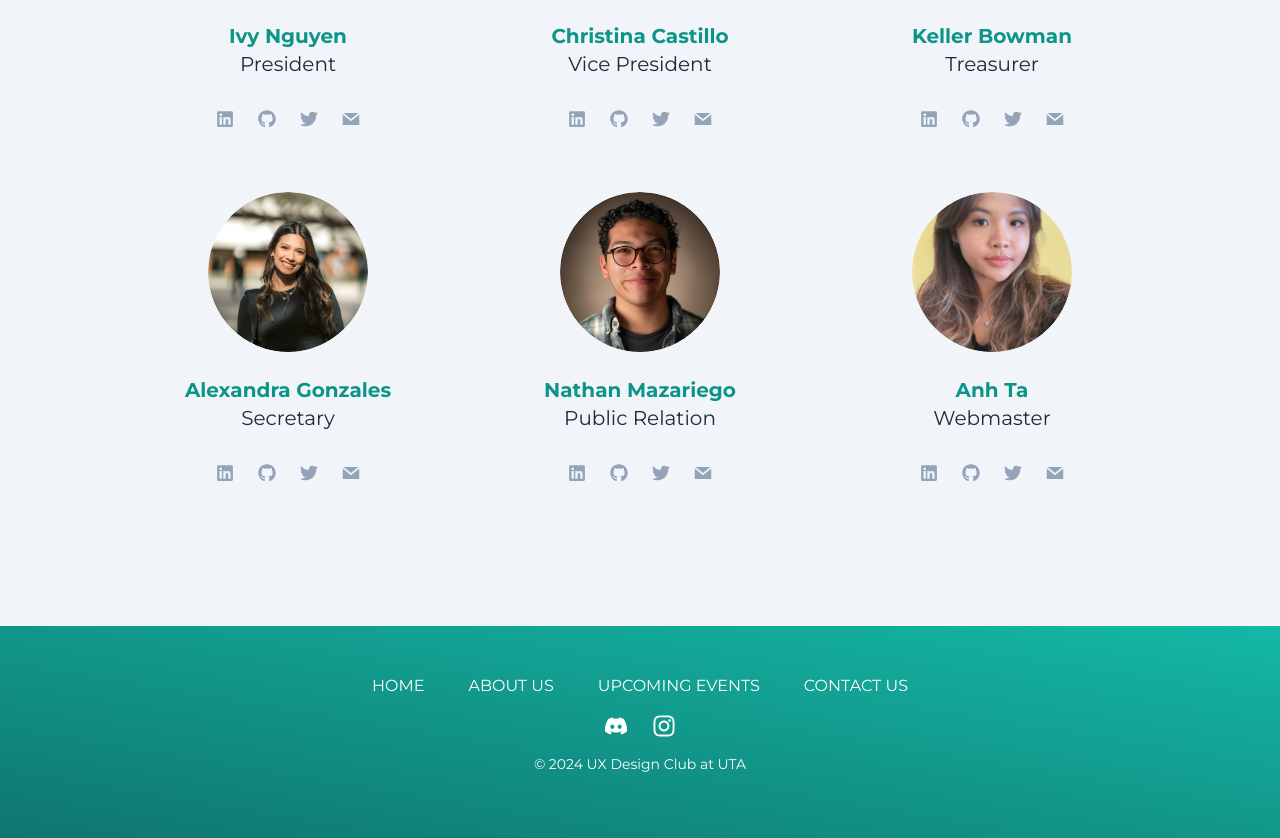
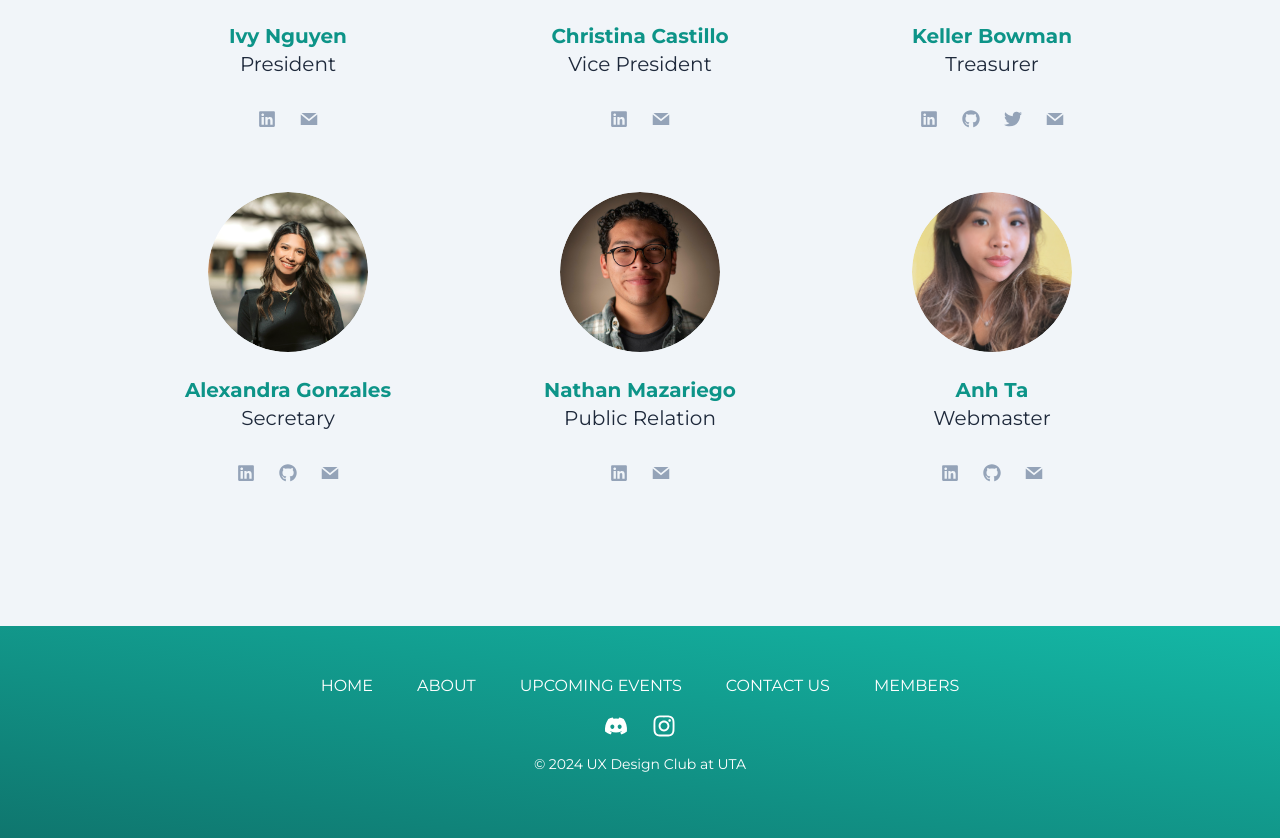
Before and after one commit to UX-Design-Club/ux-club-website, a Next.js app: page /about in a window 1280 px wide. Shown: the part 870-1708 px from the top of the page. Built offline with nearby package versions, Linux system fonts and the light colour scheme.

Commit message:
Links and photos updated

```diff
--- a/app/contact/page.tsx
+++ b/app/contact/page.tsx
@@ -15,31 +15,37 @@ export default function Home() {
                 joining our club, looking to collaborate on a project, or just
                 want to say hello, we're here to connect with you."
       ></Hero>
-      <div className="bg-slate-100">
-        <div className="max-w-7xl mx-auto">
-          <div className="flex flex-col md:flex-row pb-32">
-            <div className="w-1/2">
-              <h3 className="font-bold text-3xl uppercase py-8">
+      <div className="bg-slate-100 py-8">
+        <div className="max-w-7xl mx-auto px-4">
+          <div className="flex flex-col md:flex-row">
+            <div className="w-full md:w-1/2 mb-8 md:mb-0">
+              <h3 className="font-bold text-2xl md:text-3xl uppercase py-4">
                 Contact Us
               </h3>
-              <Image src={""} alt="" width={512} height={512} />
+              <Image
+                src="/images/uxclublogo.svg"
+                alt="UX Club Logo"
+                width={200}
+                height={200}
+                className="mx-auto"
+              />
             </div>
-            <div className="w-1/2">
-              <h3 className="font-bold text-3xl uppercase py-8">
+            <div className="w-full md:w-1/2 px-4">
+              <h3 className="font-bold text-2xl md:text-3xl uppercase py-4">
                 Join Our Community
               </h3>
-              <p>
+              <p className="mb-4">
                 Follow us for updates on events, projects, and opportunities to
                 get involved!
               </p>
-              <ul className="ml-2 pl-2 border-l-2 border-teal-500 border-solid flex flex-col text-slate-500 text-3xl m-4">
+              <ul className="ml-2 pl-2 border-l-2 border-teal-500 flex flex-col text-slate-500 text-xl md:text-2xl mb-4">
                 <li className="py-2">
                   <Link
                     href="https://www.instagram.com/uxclub.uta/"
                     className="flex flex-row gap-4 items-center hover:text-slate-400 transition-colors duration-100"
                   >
-                    <FaInstagram />
-                    <p className="font-semibold text-base">Instagram</p>
+                    <FaInstagram className="text-2xl md:text-3xl" />
+                    <p className="font-semibold text-base md:text-lg">Instagram</p>
                   </Link>
                 </li>
                 <li className="py-2">
@@ -47,8 +53,8 @@ export default function Home() {
                     href="https://discord.gg/xhAvcGWRKs"
                     className="flex flex-row gap-4 items-center hover:text-slate-400 transition-colors duration-100"
                   >
-                    <FaDiscord />
-                    <p className="font-semibold text-base">Discord</p>
+                    <FaDiscord className="text-2xl md:text-3xl" />
+                    <p className="font-semibold text-base md:text-lg">Discord</p>
                   </Link>
                 </li>
                 <li className="py-2">
@@ -56,17 +62,17 @@ export default function Home() {
                     href="mailto:uxdesignclub.uta@gmail.com"
                     className="flex flex-row gap-4 items-center hover:text-slate-400 transition-colors duration-100"
                   >
-                    <FaEnvelope className="p-1"/>
-                    <p className="font-semibold text-base">
+                    <FaEnvelope className="text-2xl md:text-3xl p-1" />
+                    <p className="font-semibold text-base md:text-lg">
                       uxdesignclub.uta@gmail.com
                     </p>
                   </Link>
                 </li>
               </ul>
-              <h3 className="font-bold text-3xl uppercase py-8">
+              <h3 className="font-bold text-2xl md:text-3xl uppercase py-4">
                 Sponsorship Opportunities
               </h3>
-              <p>
+              <p className="mb-4">
                 If you're interested in sponsoring our club or supporting our
                 initiatives, please contact us via email at{" "}
                 <Link
@@ -76,16 +82,16 @@ export default function Home() {
                   uxdesignclub.uta@gmail.com
                 </Link>
               </p>
-              <h3 className="font-bold text-3xl uppercase py-8">
+              <h3 className="font-bold text-2xl md:text-3xl uppercase py-4">
                 Become a Member
               </h3>
-              <p>
+              <p className="mb-4">
                 Interested in becoming a member? Fill out our online form and
                 someone from our team will reach out to you shortly.
               </p>
-              <div className="flex flex-row m-8">
+              <div className="flex justify-center md:justify-start">
                 <GoButton
-                  href="https://forms.gle/W5A4eWQbsXsuRurt8"
+                  href="https://forms.gle/pQCUk7XubuwZZsMn7"
                   text="Join Us"
                   dark
                 />
--- a/app/page.tsx
+++ b/app/page.tsx
@@ -1,10 +1,9 @@
-import Image from "next/image";
+import { GoButton } from "./ui/gobutton";
 import { Hero } from "./ui/hero";
+import { PrimaryButton } from "./ui/primarybutton";
+import { SplitBanner } from "./ui/spiltbanner";
 import { SponsorReel } from "./ui/sponsorreel";
 import { UpcomingEvents } from "./ui/upcomingevents";
-import { PrimaryButton } from "./ui/primarybutton";
-import { GoButton } from "./ui/gobutton";
-import { SplitBanner } from "./ui/spiltbanner";
 
 export default function Home() {
   return (
@@ -21,8 +20,8 @@ export default function Home() {
       </Hero>
       <SponsorReel />
       <SplitBanner
-        imgUrl="/images/uta-building.jpg"
-        altText="Building on UTA"
+        imgUrl="\events-gallery\fair-day-two.jpg"
+        altText="Fair Day Activity Photo"
         heading="What is UX Design?"
       >
         User experience design (UX design) is the process of creating products
@@ -34,8 +33,8 @@ export default function Home() {
         ensure the product is intuitive and enjoyable.
       </SplitBanner>
       <SplitBanner
-        imgUrl="/images/uta-building.jpg"
-        altText="Building on UTA"
+        imgUrl="\events-gallery\fair-day-three.jpg"
+        altText="Fair Day Activity Photo"
         leftAlign
       >
         The <span className="font-bold text-teal-800">UX Design Club</span> aims
--- a/app/ui/footer.tsx
+++ b/app/ui/footer.tsx
@@ -1,4 +1,3 @@
-import Image from "next/image";
 import Link from "next/link";
 import { FaDiscord, FaInstagram } from "react-icons/fa";
 
@@ -11,13 +10,16 @@ export function Footer() {
             <Link className="hover:border-b-white py-1 border-2 border-transparent transition-all" href={"/"}>Home</Link>
           </li>
           <li>
-            <Link className="hover:border-b-white py-1 border-2 border-transparent transition-all"  href={"/about"}>About Us</Link>
+            <Link className="hover:border-b-white py-1 border-2 border-transparent transition-all"  href={"/about"}>About</Link>
           </li>
           <li>
             <Link className="hover:border-b-white py-1 border-2 border-transparent transition-all"  href={"/events"}>Upcoming Events</Link>
           </li>
           <li>
             <Link className="hover:border-b-white py-1 border-2 border-transparent transition-all"  href={"/contact"}>Contact Us</Link>
+          </li>
+          <li>
+            <Link className="hover:border-b-white py-1 border-2 border-transparent transition-all"  href={"/members"}>Members</Link>
           </li>
         </ul>
         <div className="flex flex-row justify-center gap-6 my-4 text-2xl mx-auto">
--- a/app/ui/hamburger.tsx
+++ b/app/ui/hamburger.tsx
@@ -11,6 +11,7 @@ export function Hamburger() {
   const toggleMenu = () => {
     setIsOpen(!isOpen);
   };
+
   return (
     <div>
       <button onClick={toggleMenu}>
@@ -19,15 +20,13 @@ export function Hamburger() {
 
       <div
         className={`${
-          isOpen
-            ? ""
-            : "hidden"
+          isOpen ? "" : "hidden"
         } fixed h-dvh w-dvw top-0 left-0 bg-teal-400 dark:bg-teal-900 z-30 flex flex-col justify-center`}
       >
         <button onClick={toggleMenu}>
           <FaX className={`text-4xl fixed right-5 top-5 text-white ${isOpen ? "" : "hidden"}`} />
         </button>
-        <ul className="">
+        <ul>
           <li className="flex flex-col gap-8 justify-center items-center content-center font-bold text-white">
             <Link href={"/"} className="hover:text-white transition-all">
               Home
@@ -45,7 +44,7 @@ export function Hamburger() {
               Members
             </Link>
             <Link
-              href={"page"}
+              href="https://forms.gle/pQCUk7XubuwZZsMn7"
               className="text-white bg-teal-600 hover:bg-teal-500 rounded-xl px-4 mx-4 hover:px-8 hover:mx-0 py-2 transition-all"
             >
               Join Us
--- a/app/ui/navbar.tsx
+++ b/app/ui/navbar.tsx
@@ -47,7 +47,7 @@ export function Navbar() {
             </Link>
           </li>
           <li className="flex flex-row">
-            <GoButton href="https://forms.gle/W5A4eWQbsXsuRurt8" text="Join Us" dark />
+            <GoButton href="https://forms.gle/pQCUk7XubuwZZsMn7" text="Join Us" dark />
           </li>
         </ul>
       </div>
--- a/app/ui/officercard.tsx
+++ b/app/ui/officercard.tsx
@@ -7,11 +7,19 @@ export function OfficerCard({
   role,
   pictureURL,
   bio,
+  linkedin,
+  github,
+  twitter,
+  email,
 }: {
   role: string;
   name: string;
   pictureURL: string;
   bio: string;
+  linkedin?: string;
+  github?: string;
+  twitter?: string;
+  email?: string;
 }) {
   return (
     <div className="flex flex-col justify-center items-center max-w-xs mx-auto p-4">
@@ -30,18 +38,42 @@ export function OfficerCard({
       </div>
       <p className="text-center text-slate-600 mb-4">{bio}</p>
       <div className="flex flex-row flex-nowrap justify-center gap-6">
-        <a href={`https://linkedin.com/in/${name}`} target="_blank" rel="noopener noreferrer">
+        {linkedin && (
+          <a
+            href={linkedin}
+            target="_blank"
+            rel="noopener noreferrer"
+          >
             <FaLinkedin className="text-slate-400 hover:text-slate-500 text-lg transition-colors" />
           </a>
-        <a href={`https://github.com/${name}`} target="_blank" rel="noopener noreferrer">
+        )}
+        {github && (
+          <a
+            href={github}
+            target="_blank"
+            rel="noopener noreferrer"
+          >
             <FaGithub className="text-slate-400 hover:text-slate-500 text-lg transition-colors" />
           </a>
-        <a href={`https://twitter.com/${name}`} target="_blank" rel="noopener noreferrer">
+        )}
+        {twitter && (
+          <a
+            href={twitter}
+            target="_blank"
+            rel="noopener noreferrer"
+          >
             <FaTwitter className="text-slate-400 hover:text-slate-500 text-lg transition-colors" />
           </a>
-        <a href={`mailto:${name}@example.com`} target="_blank" rel="noopener noreferrer">
+        )}
+        {email && (
+          <a
+            href={`mailto:${email}`}
+            target="_blank"
+            rel="noopener noreferrer"
+          >
             <GrMail className="text-slate-400 hover:text-slate-500 text-lg transition-colors" />
           </a>
+        )}
       </div>
     </div>
   );
--- a/app/ui/officers.tsx
+++ b/app/ui/officers.tsx
@@ -13,36 +13,53 @@ export function OfficerHighlight() {
               role="President"
               bio=""
               pictureURL="/images/ivy-nguyen.png"
+              linkedin="https://www.linkedin.com/in/ivy-nguyen-aa5758253/"
+              email="uxdesignclub.uta@gmail.com"
             />
             <OfficerCard
               name="Christina Castillo"
               role="Vice President"
               bio=""
               pictureURL="/images/christina-castillo.png"
+              linkedin="https://www.linkedin.com/in/christina-castillo-88b42a291"
+              email="uxdesignclub.uta@gmail.com"
             />
             <OfficerCard
               name="Keller Bowman"
               role="Treasurer"
               bio=""
               pictureURL="/images/keller-bowman.jpg"
+              linkedin="https://www.linkedin.com/in/grayson-bowman/"
+              github="https://github.com/DistantLandsProductions"
+              twitter="https://x.com/DistantLands_"
+              email="uxdesignclub.uta@gmail.com"
+
             />
             <OfficerCard
               name="Alexandra Gonzales"
               role="Secretary"
               bio=""
               pictureURL="/images/alex-gonzales.jpg"
+              email="uxdesignclub.uta@gmail.com"
+              linkedin="https://www.linkedin.com/in/alexandra-gonzales-743932301/"
+              github="https://github.com/alexgonzale35"
             />
             <OfficerCard
               name="Nathan Mazariego"
               role="Public Relation"
               bio=""
               pictureURL="/images/nathan-mazariego.jpg"
+              linkedin="https://www.linkedin.com/in/nathan-mazariego-5aab0527a?utm_source=share&utm_campaign=share_via&utm_content=profile&utm_medium=ios_app"
+              email="uxdesignclub.uta@gmail.com"
             />
             <OfficerCard
               name="Anh Ta"
               role="Webmaster"
               bio=""
               pictureURL="/images/anh-ta.jpg"
+              linkedin="https://www.linkedin.com/in/anh-taa/"
+              github="https://github.com/anhhtaa"
+              email="uxdesignclub.uta@gmail.com"
             />
         </div>
       </div>
```
Also changed, not shown: public/images/events-gallery/fair-day-three.jpg (added). Lines whose indentation alone changed are shown as unchanged.
